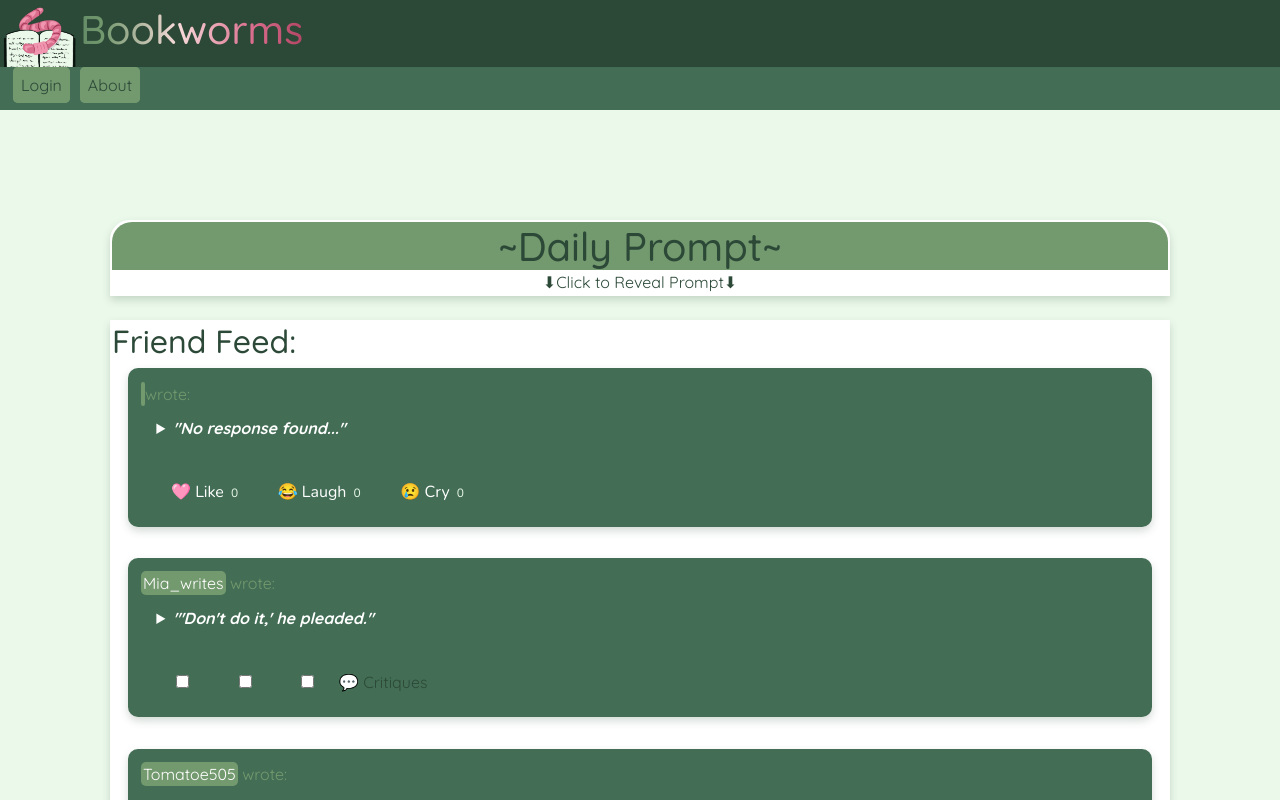
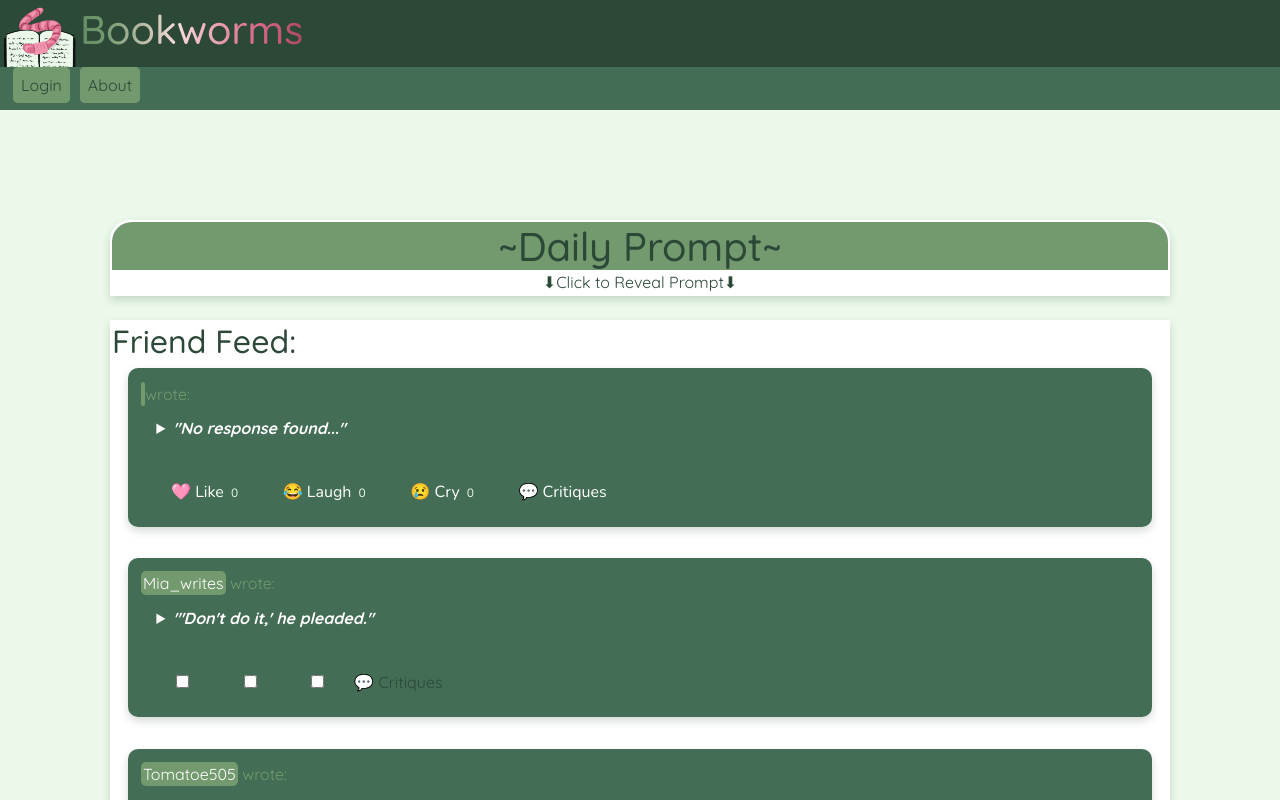
Before and after one commit to abbiesue/Bookworms, a React (Vite) app: page /feed in a window 1280 px wide. Shown: the top 800 px of the page. Built offline with nearby package versions, Linux system fonts and the light colour scheme.

Commit message:
Added the critique section so that you can add a critique and it will post under your name.

```diff
--- /dev/null
+++ b/src/feed/critiqueSection.jsx
@@ -0,0 +1,55 @@
+import React from 'react';
+
+export function CritiqueSection({ initialCritiques, currentUser }) {
+  const [critiques, setCritiques] = React.useState(initialCritiques || []);
+  const [newCritique, setNewCritique] = React.useState('');
+  const [showCritiques, setShowCritiques] = React.useState(false);
+
+  function handleCritiqueSubmit() {
+    if (newCritique.trim()) {
+      setCritiques(prev => [...prev, { author: currentUser, text: newCritique }]);
+      setNewCritique('');
+    }
+  }
+
+  return (
+    <>
+      <button className="reactButton" onClick={() => setShowCritiques(!showCritiques)}>
+        💬 Critiques
+      </button>
+      {showCritiques && (
+        <div style={{width: "100%"}}>
+            <div className="critiqueFeed">
+                <div className="existingCritiques">
+                    <h4>Critiques:</h4>
+                    {critiques.map((critique, index) => (
+                    <div className="critique" key={index}>
+                        <div className="critiqueAuthor">{critique.author}</div>
+                        <div className="critiqueText">{critique.text}</div>
+                    </div>
+                    ))}
+                </div>
+                <div className="addCritique">
+                    <h4>Add a critique:</h4>
+                    <textarea
+                        className="critiqueInput"
+                        rows="3"
+                        placeholder="Write your critique here..."
+                        value={newCritique}
+                        onChange={(e) => setNewCritique(e.target.value)}
+                    />
+                    <button
+                        className="submitCritique"
+                        onClick={handleCritiqueSubmit}
+                        disabled={!newCritique.trim()}
+                    >
+                        Post Critique
+                    </button>
+                </div>
+            </div>
+        </div>
+
+      )}
+    </>
+  );
+}
--- a/src/feed/feed.css
+++ b/src/feed/feed.css
@@ -105,6 +105,10 @@
 .reactionPanel{
     margin-left: 2%;
     margin-right: 2%;
+    display: flex;
+    flex-wrap: wrap;
+    align-items: center;
+    gap: 5px;
 }
 
 .reactButton{
@@ -183,3 +187,9 @@
     width: 98%;
     justify-self: center;
 }
+
+.critiqueInput:focus {
+    outline: none;
+    background-color: white;
+    box-shadow: 0 0 5px var(--medium-pink);
+}
--- a/src/feed/feed.jsx
+++ b/src/feed/feed.jsx
@@ -18,8 +18,10 @@ export function Feed(props) {
                 <h2>Friend Feed:</h2>
                 <ResponseCard
                     author={props.userName}
+                    currentUser={props.userName}
                     fullText={userResponse}
                     initialReactions={{ like: 0, laugh: 0, cry: 0 }}
+                    initialCritiques={[]}
                 />
 
                 <div className="response">
--- a/src/feed/responseCard.jsx
+++ b/src/feed/responseCard.jsx
@@ -1,6 +1,7 @@
 import React from 'react';
+import { CritiqueSection } from './critiqueSection';
 
-export function ResponseCard({ author, fullText, initialReactions }) {
+export function ResponseCard({ author, fullText, initialReactions, initialCritiques, currentUser }) {
   const [reactions, setReactions] = React.useState(
     initialReactions || { like: 0, laugh: 0, cry: 0 }
   );
@@ -39,7 +40,12 @@ export function ResponseCard({ author, fullText, initialReactions }) {
             <button className="reactButton" onClick={() => handleReaction('cry')}>
                 {userReactions.cry ? '😭 Cried' : '😢 Cry'} <span className="reactionCount">{reactions.cry}</span>
             </button>
+            <CritiqueSection
+                initialCritiques={initialCritiques}
+                currentUser={currentUser}
+            />
         </div>
+
     </div>
   );
 }
```
Lines whose indentation alone changed are shown as unchanged.
